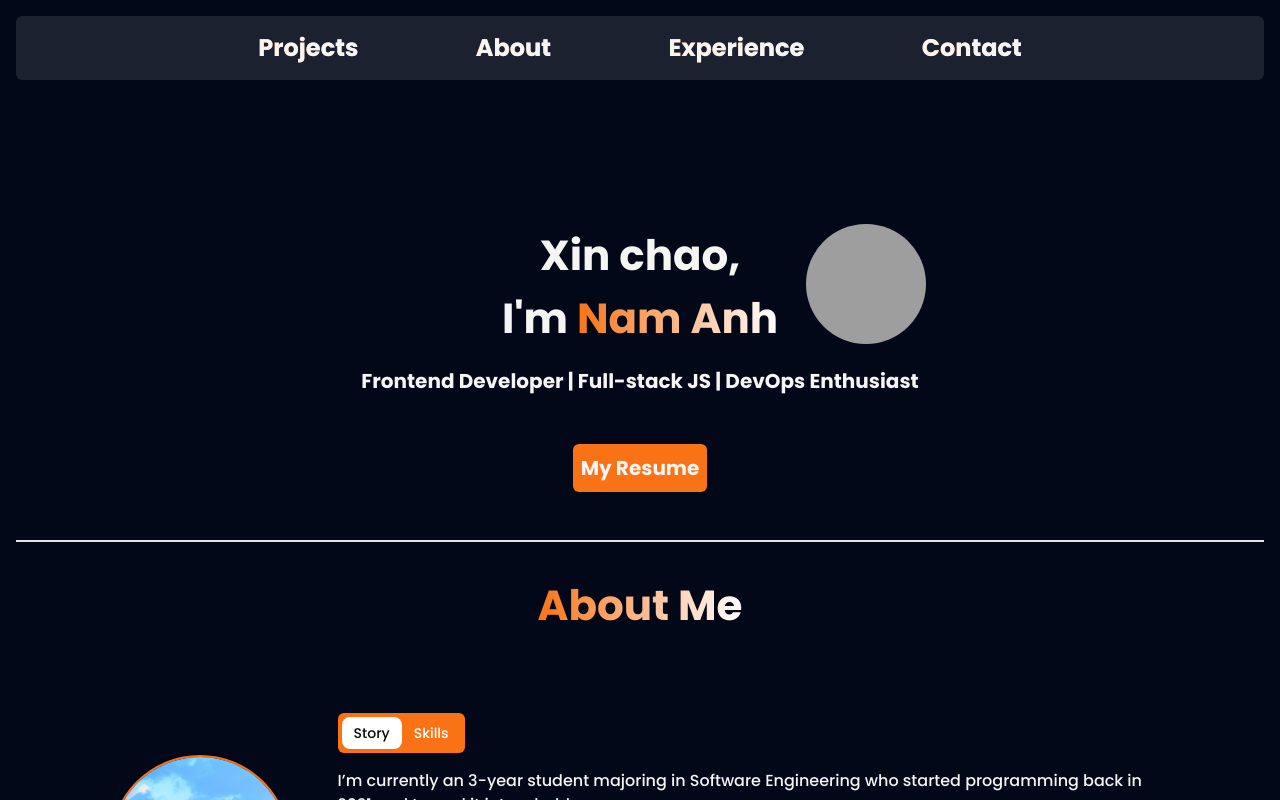
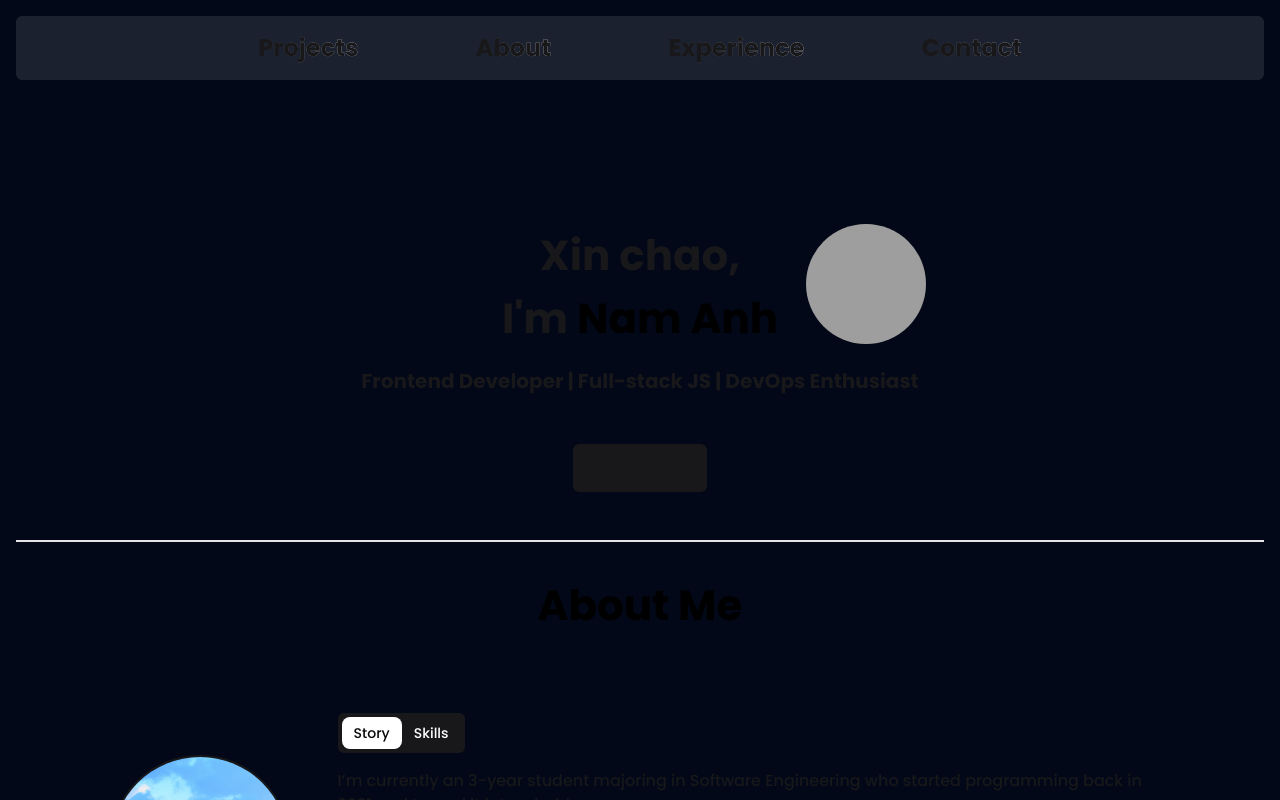
Before and after one commit to ng-namanh/portfolio, a Next.js app: page / in a window 1280 px wide. Shown: the top 800 px of the page. Built offline with nearby package versions, Linux system fonts and the light colour scheme; grey boxes are pictures that could not be loaded.

Commit message:
🌈 style: change global theme

```diff
--- a/src/app/globals.css
+++ b/src/app/globals.css
@@ -5,53 +5,53 @@
 @layer base {
   :root {
     --background: 0 0% 100%;
-    --foreground: 20 14.3% 4.1%;
+    --foreground: 240 10% 3.9%;
     --card: 0 0% 100%;
-    --card-foreground: 20 14.3% 4.1%;
+    --card-foreground: 240 10% 3.9%;
     --popover: 0 0% 100%;
-    --popover-foreground: 20 14.3% 4.1%;
-    --primary: 24.6 95% 53.1%;
-    --primary-foreground: 60 9.1% 97.8%;
-    --secondary: 60 4.8% 95.9%;
-    --secondary-foreground: 24 9.8% 10%;
-    --muted: 60 4.8% 95.9%;
-    --muted-foreground: 25 5.3% 44.7%;
-    --accent: 60 4.8% 95.9%;
-    --accent-foreground: 24 9.8% 10%;
+    --popover-foreground: 240 10% 3.9%;
+    --primary: 240 5.9% 10%;
+    --primary-foreground: 0 0% 98%;
+    --secondary: 240 4.8% 95.9%;
+    --secondary-foreground: 240 5.9% 10%;
+    --muted: 240 4.8% 95.9%;
+    --muted-foreground: 240 3.8% 46.1%;
+    --accent: 240 5.9% 10%;
+    --accent-foreground: 240 5.9% 10%;
     --destructive: 0 84.2% 60.2%;
-    --destructive-foreground: 60 9.1% 97.8%;
-    --border: 20 5.9% 90%;
-    --input: 20 5.9% 90%;
-    --ring: 24.6 95% 53.1%;
+    --destructive-foreground: 0 0% 98%;
+    --border: 240 5.9% 90%;
+    --input: 240 5.9% 90%;
+    --ring: 240 5.9% 10%;
     --radius: 0.5rem;
   }
 
   .dark {
-    --background: 20 14.3% 4.1%;
-    --foreground: 60 9.1% 97.8%;
-    --card: 20 14.3% 4.1%;
-    --card-foreground: 60 9.1% 97.8%;
-    --popover: 20 14.3% 4.1%;
-    --popover-foreground: 60 9.1% 97.8%;
-    --primary: 20.5 90.2% 48.2%;
-    --primary-foreground: 60 9.1% 97.8%;
-    --secondary: 12 6.5% 15.1%;
-    --secondary-foreground: 60 9.1% 97.8%;
-    --muted: 12 6.5% 15.1%;
-    --muted-foreground: 24 5.4% 63.9%;
-    --accent: 12 6.5% 15.1%;
-    --accent-foreground: 60 9.1% 97.8%;
-    --destructive: 0 72.2% 50.6%;
-    --destructive-foreground: 60 9.1% 97.8%;
-    --border: 12 6.5% 15.1%;
-    --input: 12 6.5% 15.1%;
-    --ring: 20.5 90.2% 48.2%;
+    --background: 240 10% 3.9%;
+    --foreground: 0 0% 98%;
+    --card: 240 10% 3.9%;
+    --card-foreground: 0 0% 98%;
+    --popover: 240 10% 3.9%;
+    --popover-foreground: 0 0% 98%;
+    --primary: 0 0% 98%;
+    --primary-foreground: 240 5.9% 10%;
+    --secondary: 240 3.7% 15.9%;
+    --secondary-foreground: 0 0% 98%;
+    --muted: 240 3.7% 15.9%;
+    --muted-foreground: 240 5% 64.9%;
+    --accent: 240 3.7% 15.9%;
+    --accent-foreground: 0 0% 98%;
+    --destructive: 0 62.8% 30.6%;
+    --destructive-foreground: 0 0% 98%;
+    --border: 240 3.7% 15.9%;
+    --input: 240 3.7% 15.9%;
+    --ring: 240 4.9% 83.9%;
   }
 }
 
 @layer base {
   html {
-    @apply scroll-smooth;
+    @apply scroll-smooth overflow-x-hidden;
   }
   * {
     @apply border-border;
@@ -60,6 +60,16 @@
     @apply bg-background text-foreground;
   }
   .gradient-text {
-    @apply text-transparent bg-clip-text bg-gradient-to-r from-primary to-white;
+    @apply text-black;
+  }
+
+  .no-visible-scrollbar {
+    scrollbar-width: none;
+    -ms-overflow-style: none;
+    -webkit-overflow-scrolling: touch;
+  }
+
+  .no-visible-scrollbar::-webkit-scrollbar {
+    display: none;
   }
 }
```
